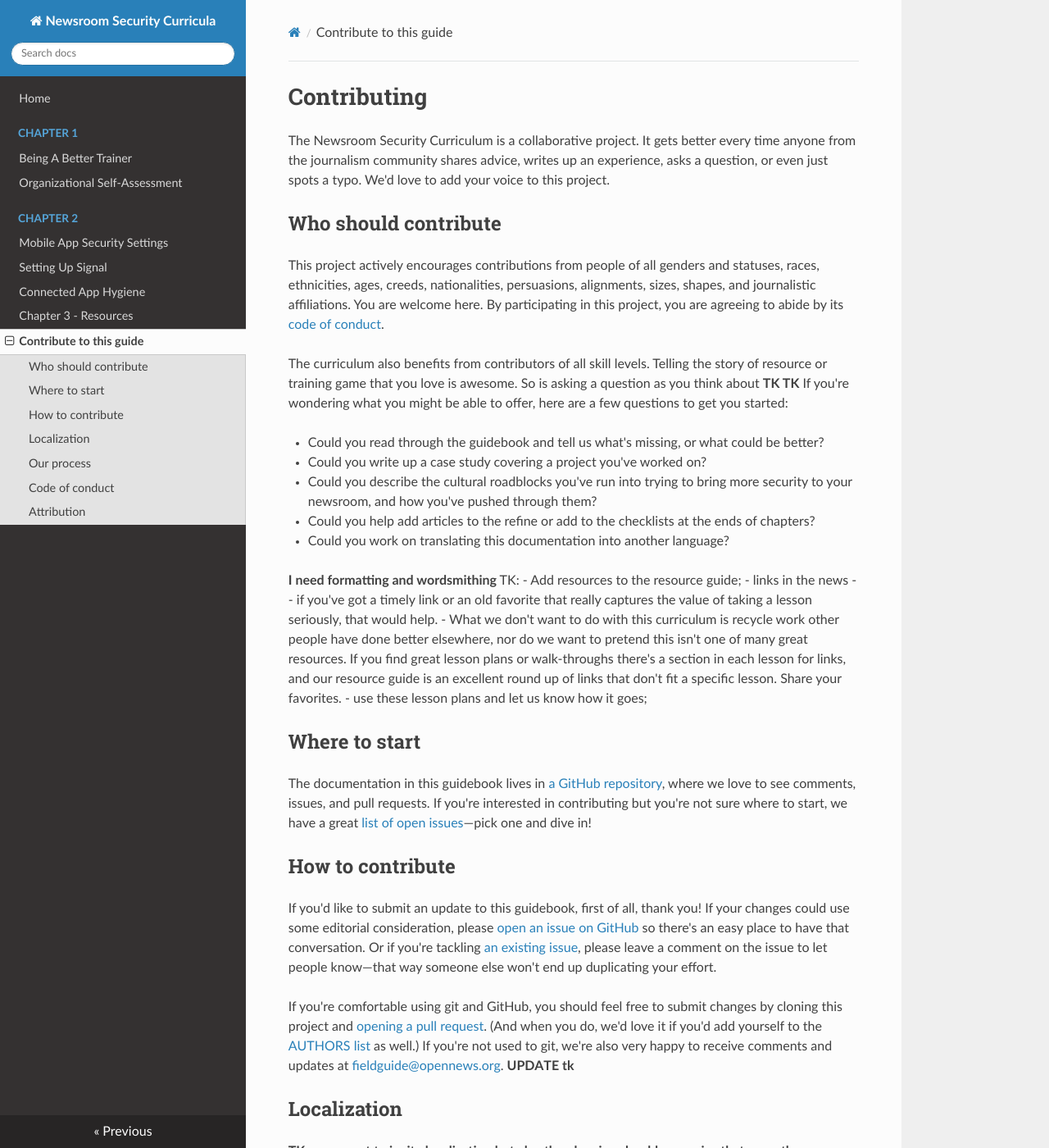
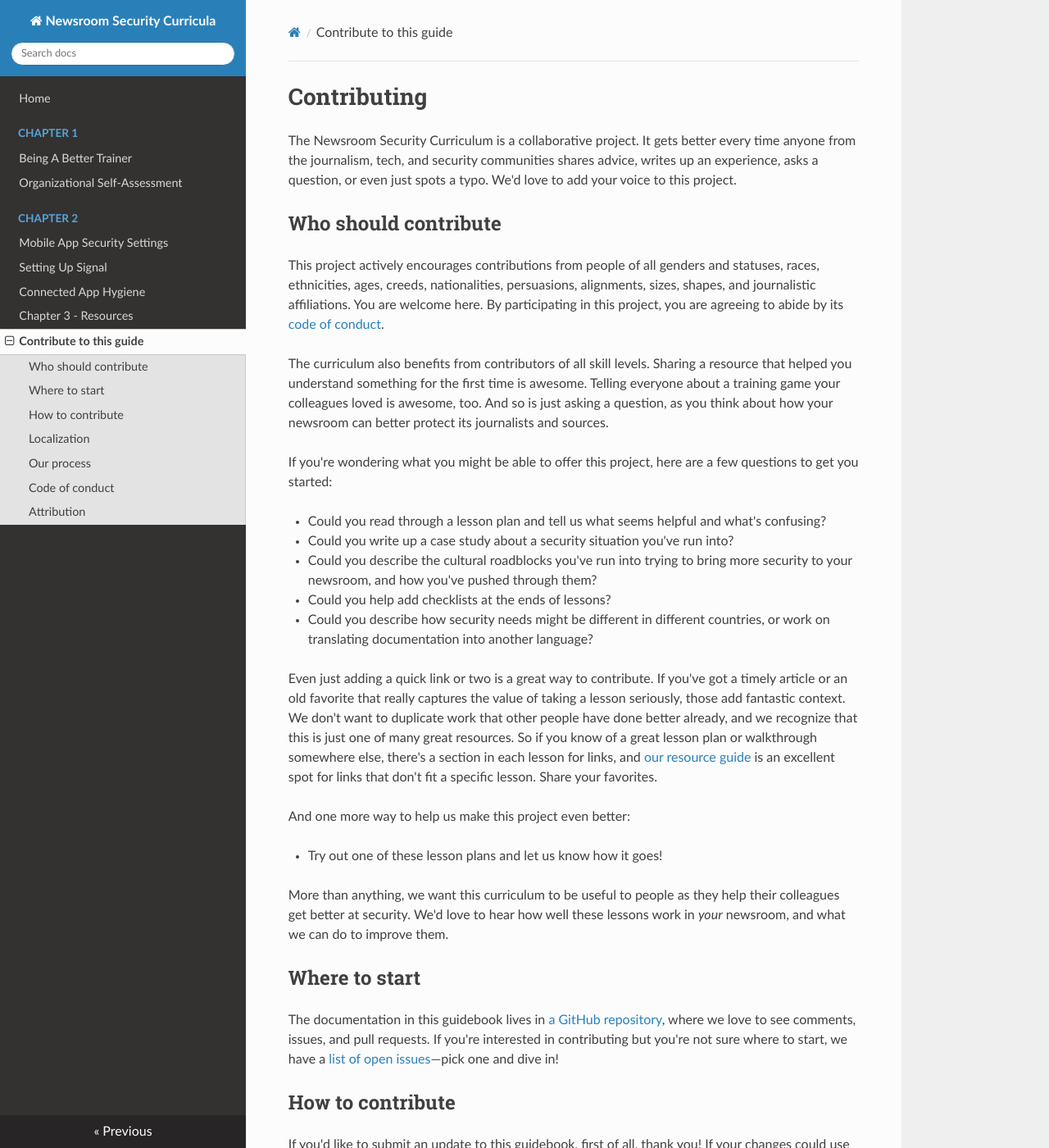
Before and after one commit to OpenNewsLabs/field-guide-security-training-newsroom, an MkDocs documentation site: the page built from docs/contributing.md, in a window 1280 px wide and 1400 px high. Shown: the whole window at 82% size. Built offline with MkDocs 1.6.1, drawn with Linux system fonts in a browser that asks for light colours; nearby versions of some CDN libraries; old or Windows-style settings are respelled for this version of MkDocs; some of the changed text lies outside the part shown.

Commit message:
update contributing docs

```diff
--- a/docs/contributing.md
+++ b/docs/contributing.md
@@ -1,40 +1,42 @@
 # Contributing
 
-The Newsroom Security Curriculum is a collaborative project. It gets better every time anyone from the journalism community shares advice, writes up an experience, asks a question, or even just spots a typo. We'd love to add your voice to this project.
+The Newsroom Security Curriculum is a collaborative project. It gets better every time anyone from the journalism, tech, and security communities shares advice, writes up an experience, asks a question, or even just spots a typo. We'd love to add your voice to this project.
 
 ## Who should contribute
 
 This project actively encourages contributions from people of all genders and statuses, races, ethnicities, ages, creeds, nationalities, persuasions, alignments, sizes, shapes, and journalistic affiliations. You are welcome here. By participating in this project, you are agreeing to abide by its [code of conduct](#code-of-conduct).
 
-The curriculum also benefits from contributors of all skill levels. Telling the story of resource or training game that you love is awesome. So is asking a question as you think about **TK TK** If you're wondering what you might be able to offer, here are a few questions to get you started:
+The curriculum also benefits from contributors of all skill levels. Sharing a resource that helped you understand something for the first time is awesome. Telling everyone about a training game your colleagues loved is awesome, too. And so is just asking a question, as you think about how your newsroom can better protect its journalists and sources.
 
-* Could you read through the guidebook and tell us what's missing, or what could be better?
-* Could you write up a case study covering a project you've worked on?
+If you're wondering what you might be able to offer this project, here are a few questions to get you started:
+
+* Could you read through a lesson plan and tell us what seems helpful and what's confusing?
+* Could you write up a case study about a security situation you've run into?
 * Could you describe the cultural roadblocks you've run into trying to bring more security to your newsroom, and how you've pushed through them?
-* Could you help add articles to the refine or add to the checklists at the ends of chapters?
-* Could you work on translating this documentation into another language?
+* Could you help add checklists at the ends of lessons?
+* Could you describe how security needs might be different in different countries, or work on translating documentation into another language?
 
-**I need formatting and wordsmithing**
-TK:
-- Add resources to the resource guide;
-- links in the news -- if you've got a timely link or an old favorite that really captures the value of taking a lesson seriously, that would help.
-- What we don't want to do with this curriculum is recycle work other people have done better elsewhere, nor do we want to pretend this isn't one of many great resources. If you find great lesson plans or walk-throughs there's a section in each lesson for links, and our resource guide is an excellent round up of links that don't fit a specific lesson. Share your favorites.
-- use these lesson plans and let us know how it goes;
+Even just adding a quick link or two is a great way to contribute. If you've got a timely article or an old favorite that really captures the value of taking a lesson seriously, those add fantastic context. We don't want to duplicate work that other people have done better already, and we recognize that this is just one of many great resources. So if you know of a great lesson plan or walkthrough somewhere else, there's a section in each lesson for links, and [our resource guide](https://github.com/OpenNewsLabs/newsroom-security-curricula/blob/master/docs/Chapter03-Resources.md) is an excellent spot for links that don't fit a specific lesson. Share your favorites.
 
+And one more way to help us make this project even better:
+
+* Try out one of these lesson plans and let us know how it goes!
+
+More than anything, we want this curriculum to be useful to people as they help their colleagues get better at security. We'd love to hear how well these lessons work in _your_ newsroom, and what we can do to improve them.
 
 ## Where to start
 
-The documentation in this guidebook lives in [a GitHub repository](https://github.com/OpenNewsLabs/newsroom-security-curricula), where we love to see comments, issues, and pull requests. If you're interested in contributing but you're not sure where to start, we have a great [list of open issues](https://github.com/OpenNewsLabs/newsroom-security-curricula/issues)—pick one and dive in!
+The documentation in this guidebook lives in [a GitHub repository](https://github.com/OpenNewsLabs/newsroom-security-curricula), where we love to see comments, issues, and pull requests. If you're interested in contributing but you're not sure where to start, we have a [list of open issues](https://github.com/OpenNewsLabs/newsroom-security-curricula/issues)—pick one and dive in!
 
 ## How to contribute
 
 If you'd like to submit an update to this guidebook, first of all, thank you! If your changes could use some editorial consideration, please [open an issue on GitHub](https://github.com/OpenNewsLabs/newsroom-security-curricula/issues/new) so there's an easy place to have that conversation. Or if you're tackling [an existing issue](https://github.com/OpenNewsLabs/newsroom-security-curricula/issues), please leave a comment on the issue to let people know—that way someone else won't end up duplicating your effort.
 
-If you're comfortable using git and GitHub, you should feel free to submit changes by cloning this project and [opening a pull request](https://github.com/OpenNewsLabs/field-guide-open-source-newsroom/compare). (And when you do, we'd love it if you'd add yourself to the [AUTHORS list](https://github.com/OpenNewsLabs/field-guide-open-source-newsroom#authors) as well.) If you're not used to git, we're also very happy to receive comments and updates at [fieldguide@opennews.org](mailto:fieldguide@opennews.org). **UPDATE tk**
+If you're comfortable using git and GitHub, you should feel free to submit changes by cloning this project and [opening a pull request](https://github.com/OpenNewsLabs/newsroom-security-curricula/compare). (And when you do, we'd love it if you'd add yourself to the [AUTHORS list](https://github.com/OpenNewsLabs/newsroom-security-curricula#authors) as well.) If you're not used to git, we're also very happy to receive comments and updates at [fieldguide@opennews.org](mailto:fieldguide@opennews.org).
 
 ## Localization
 
-**TK -- we want to invite localization but also the phrasing should recognize that more than language varies**
+The first draft of this resource is largely designed for U.S. and Canadian newsrooms. We'd love to introduce similar lessons for journalists in other countries, but we understand that it's not as simple as translating existing material into different languages. If you're familiar with the laws and expectations involved in keeping journalism secure in a country outside our area of expertise, [we'd love to have your help](mailto:fieldguide@opennews.org).
 
 ## Our process
 
@@ -49,9 +51,7 @@ OpenNews is committed to providing a welcoming and harassment-free environment.
 Participants in this project agree to:
 
 * Be considerate in speech and actions, and actively acknowledge and respect the boundaries of fellow contributors.
-
 * Refrain from demeaning, discriminatory, or harassing behavior and speech. Harassment includes, but is not limited to: deliberate intimidation; sustained or willful disruption of conversations or other work; use of sexual or discriminatory imagery, comments, or jokes; and unwelcome sexual attention.
-
 * Be welcoming, friendly, patient, and kind. Ask questions. In disagreement or critique, explain why you feel the way you do, and recognize that other contributors also make decisions with good intentions and the best information available to them.
 
 If anyone violates this code of conduct, project coordinators may take any action we deem appropriate, including but not limited to warning the participant or banning them from contribution.
```
